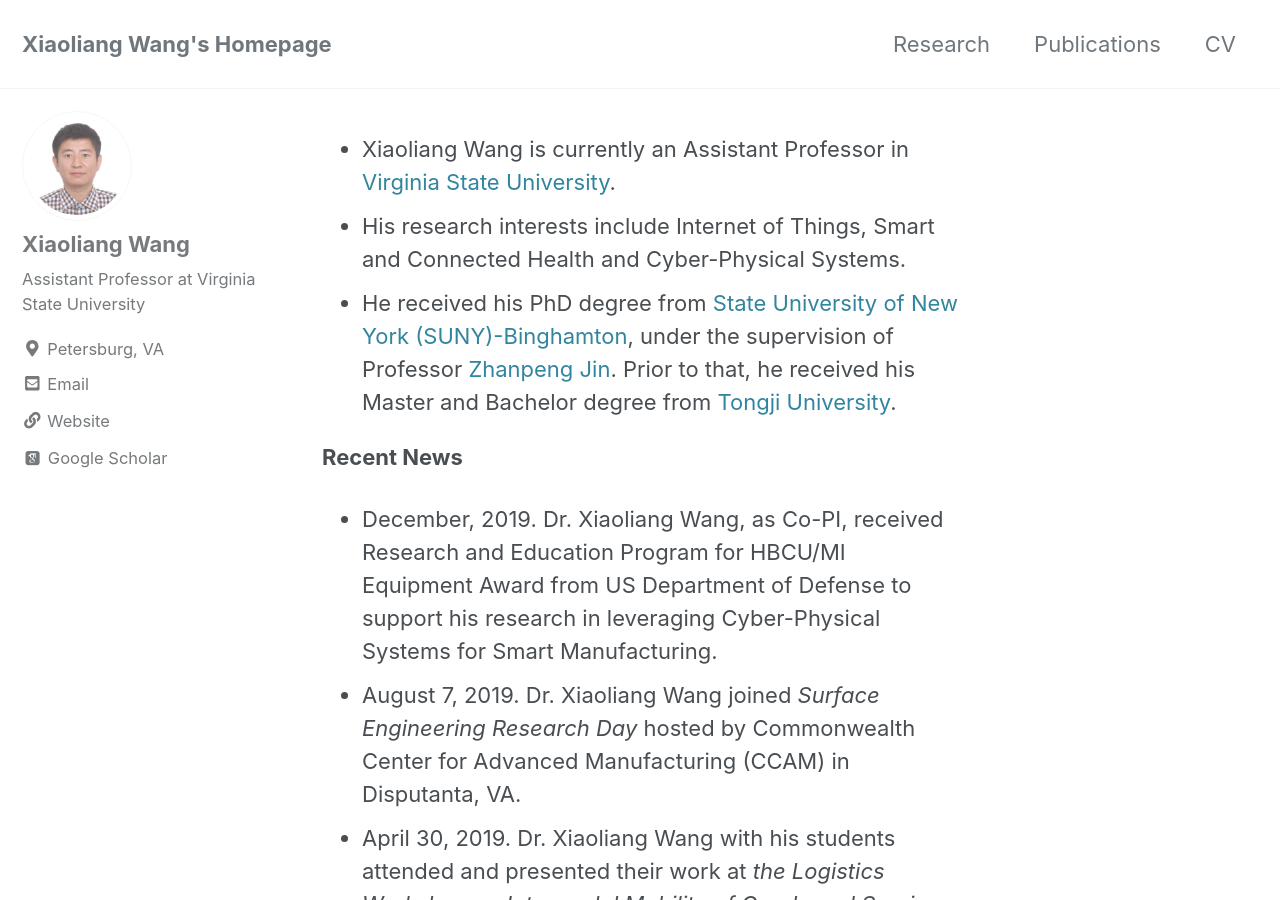
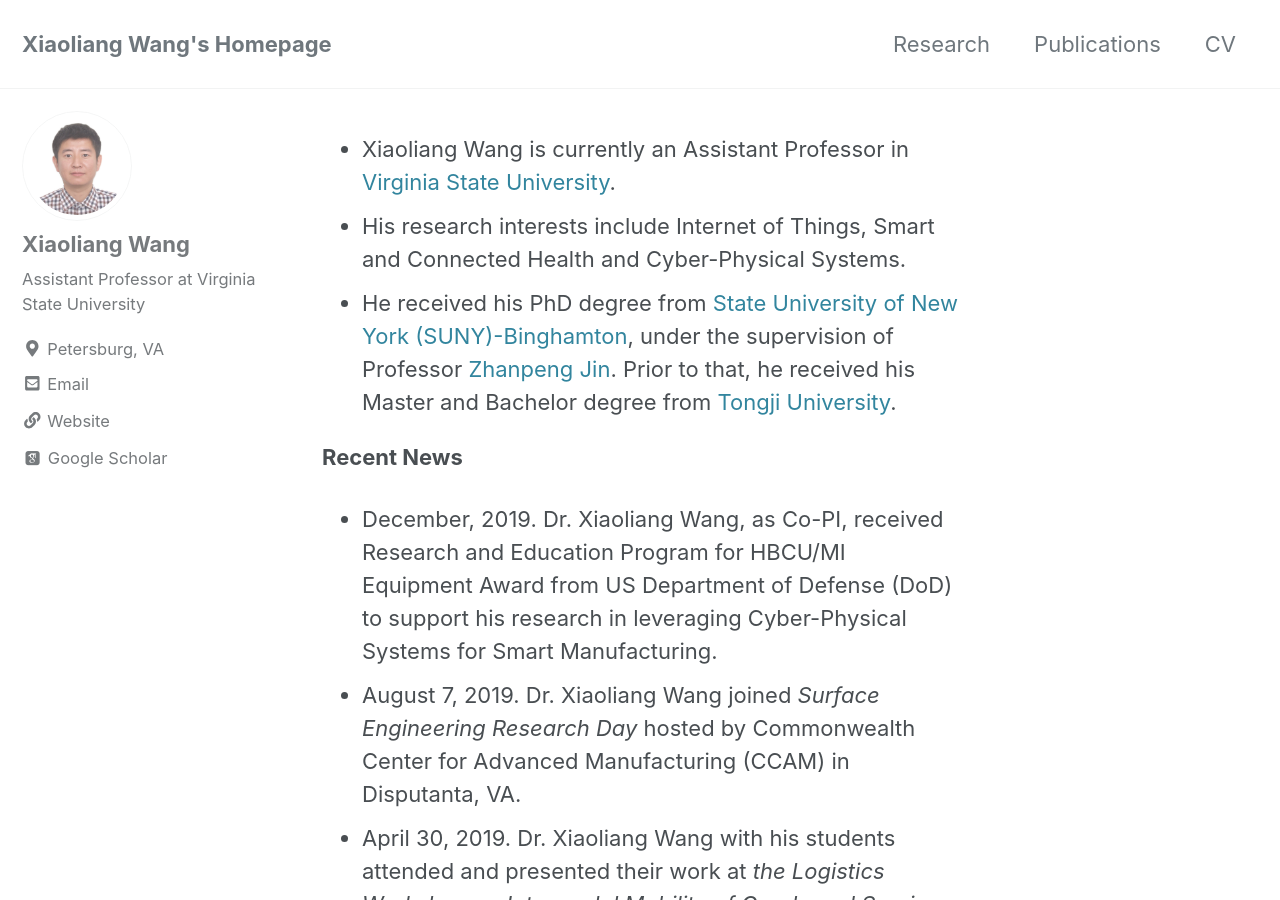
Before and after one commit to wang-xiaoliang/wang-xiaoliang.github.io, a Jekyll site: the page built from index.md, in a window 1280 px wide and 900 px high. Built offline with Jekyll 4.4.1, drawn with Linux system fonts in a browser that asks for light colours; cached includes are drawn as plain includes; nearby versions of some CDN libraries; some web fonts are replaced; our own code applies the rules of GitHub Pages for plain Markdown files; the list of posts is cut into pages by our own code.

Commit message:
DoD Equipment Award updated

```diff
--- a/index.md
+++ b/index.md
@@ -16,6 +16,6 @@ author_profile: true
 
 <b>Recent News</b>
 
-* December, 2019. Dr. Xiaoliang Wang, as Co-PI, received Research and Education Program for HBCU/MI Equipment Award from US Department of Defense to support his research in leveraging Cyber-Physical Systems for Smart Manufacturing.
+* December, 2019. Dr. Xiaoliang Wang, as Co-PI, received Research and Education Program for HBCU/MI Equipment Award from US Department of Defense (DoD) to support his research in leveraging Cyber-Physical Systems for Smart Manufacturing.
 * August 7, 2019. Dr. Xiaoliang Wang joined <i>Surface Engineering Research Day</i> hosted by Commonwealth Center for Advanced Manufacturing (CCAM) in Disputanta, VA.
 * April 30, 2019. Dr. Xiaoliang Wang with his students attended and presented their work at <i>the Logistics Workshop on Intermodal Mobility of Goods and Services</i> held by Virginia Commonwealth Center for Advanced Logistics Systems (CCALS) in Richmond, VA.
```
